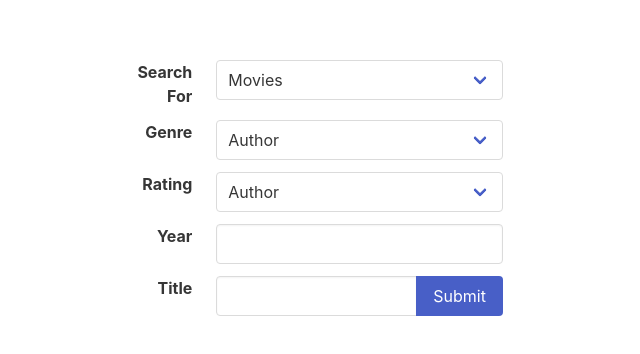
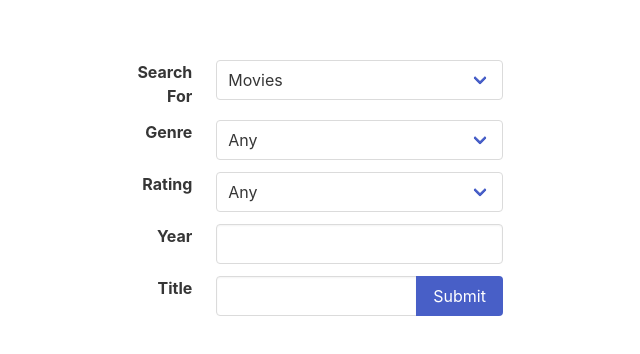
Before and after one commit to MasonMarinko/media4u, a plain HTML site: page index.html in a window 1280 px wide. Shown: the part 212-566 px from the top of the page, 321-961 px from the left. Drawn offline with nearby package versions, Linux system fonts and the light colour scheme.

Commit message:
added genre options and values

```diff
--- a/index.html
+++ b/index.html
@@ -38,6 +38,7 @@
                                     </div>
                                 </div>
                             </div>
+                            <!-- Start of Dynamic Form -->
                             <div class="field is-horizontal">
                                 <div class="field-label">
                                     <label class="label">Genre</label>
@@ -45,9 +46,24 @@
                                 <div class="field-body control is-expanded">
                                     <div class="select is-fullwidth">
                                         <select id="search-by">
-                                            <!-- should change dynamically depending on media type selected -->
-                                            <option>Author</option>
-                                            <option>Title</option>
+                                            <option value="">Any</option>
+                                            <option value="28">Action</option>
+                                            <option value="12">Adventure</option>
+                                            <option value="16">Animation</option>
+                                            <option value="35">Comedy</option>
+                                            <option value="80">Crime</option>
+                                            <option value="99">Documentary</option>
+                                            <option value="18">Drama</option>
+                                            <option value="10751">Family</option>
+                                            <option value="14">Fantasy</option>
+                                            <option value="36">History</option>
+                                            <option value="27">Horror</option>
+                                            <option value="10402">Music</option>
+                                            <option value="9648">Mystery</option>
+                                            <option value="10749">Romance</option>
+                                            <option value="53">Thriller</option>
+                                            <option value="10752">War</option>
+                                            <option value="37">Western</option>
                                         </select>
                                     </div>
                                 </div>
@@ -59,9 +75,7 @@
                                 <div class="field-body control is-expanded">
                                     <div class="select is-fullwidth">
                                         <select id="search-by">
-                                            <!-- should change dynamically depending on media type selected -->
-                                            <option>Author</option>
-                                            <option>Title</option>
+                                            <option>Any</option>
                                         </select>
                                     </div>
                                 </div>
@@ -88,7 +102,7 @@
                                         <button class="button is-link" id="submit-button">Submit</button>
                                     </div>
                                 </div>
-                            </div>
+                            </div> <!-- End of dynamic Form -->
                         </form>
                     </div>
                 </div>
```
